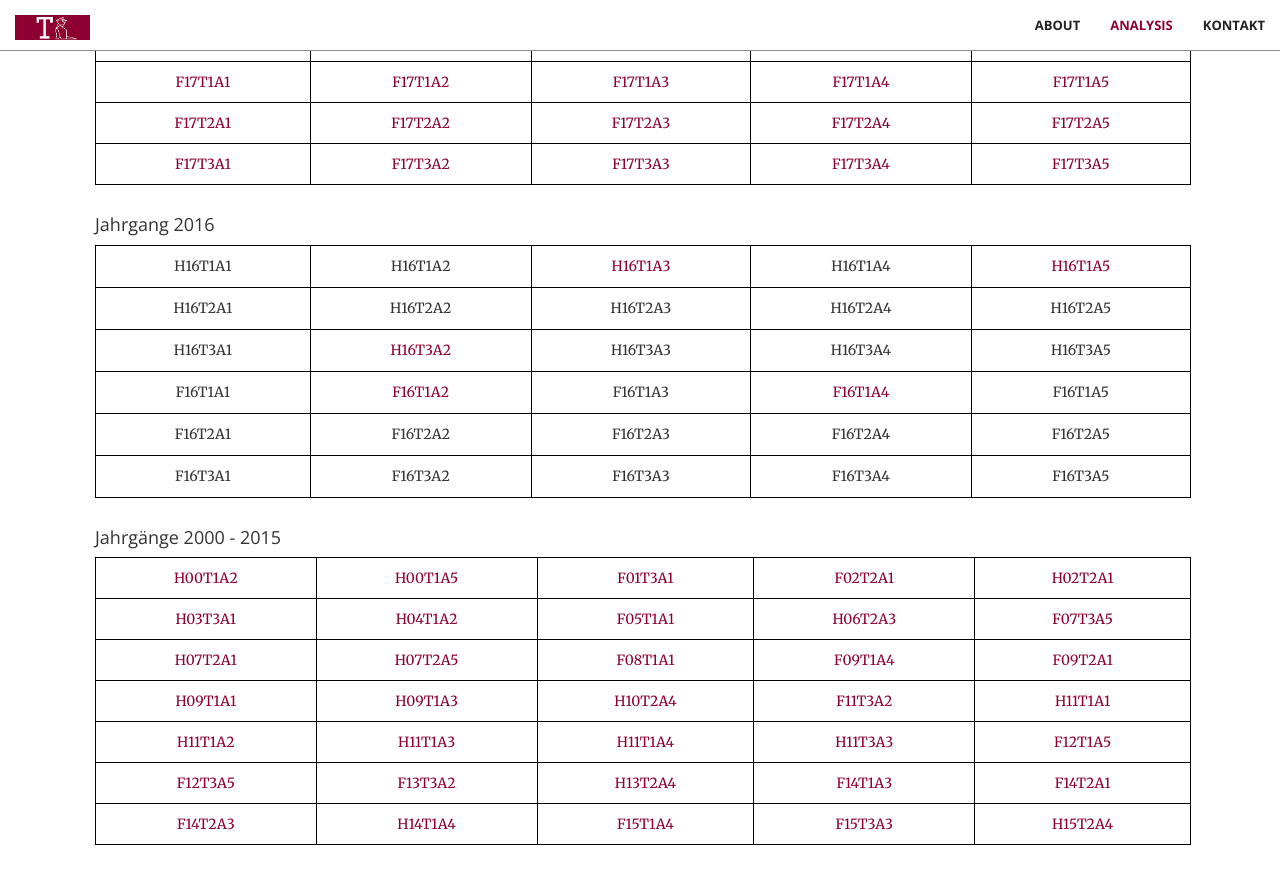
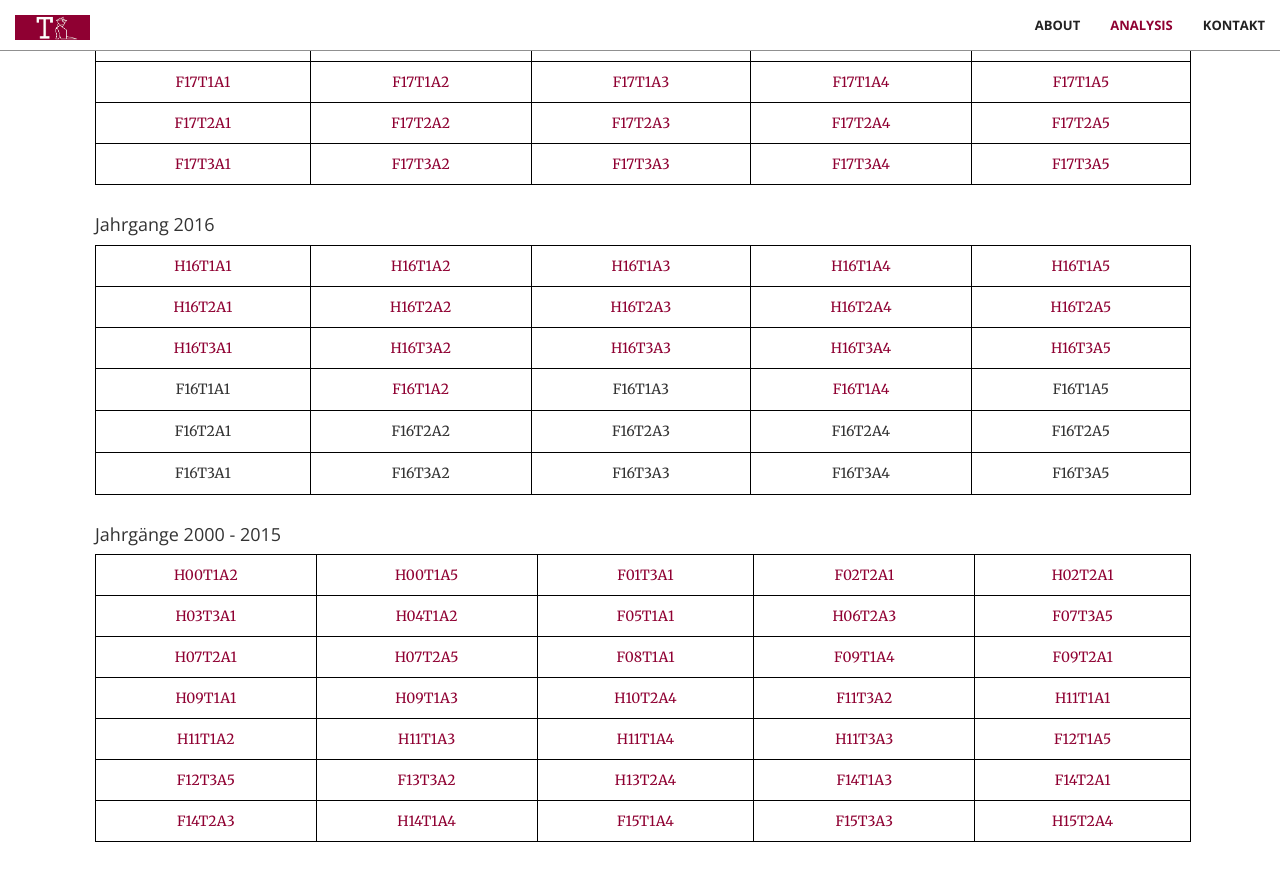
Before and after one commit to trabaldini/trabaldini.github.io, a Jekyll site: the page built from index.html, in a window 1280 px wide and 900 px high, scrolled down 4025 px. Shown: the top 884 px of the window. Built offline with Jekyll 4.4.1, drawn with Linux system fonts in a browser that asks for light colours; some web fonts are replaced.

Commit message:
add missing H16 exams

```diff
--- a/_includes/math.html
+++ b/_includes/math.html
@@ -905,16 +905,16 @@
                         <tbody>
                             <tr>
                                 <td>
-                                    <p>H16T1A1</p>
+                                    <a href="aufg/H16T1A1_FT.pdf" target="_blank">H16T1A1</a>
                                 </td>
                                 <td>
-                                    <p>H16T1A2</p>
+                                    <a href="aufg/H16T1A2_FT.pdf" target="_blank">H16T1A2</a>
                                 </td>
                                 <td>
                                     <a href="aufg/H16T1A3_DGL.pdf" target="_blank">H16T1A3</a>
                                 </td>
                                 <td>
-                                    <p>H16T1A4</p>
+                                    <a href="aufg/H16T1A4_RA.pdf" target="_blank">H16T1A4</a>
                                 </td>
                                 <td>
                                     <a href="aufg/H16T1A5_DGL.pdf" target="_blank">H16T1A5</a>
@@ -922,36 +922,36 @@
                             </tr>
                             <tr>
                                 <td>
-                                    <p>H16T2A1</p>
+                                    <a href="aufg/H16T2A1_FT.pdf" target="_blank">H16T2A1</a>
                                 </td>
                                 <td>
-                                    <p>H16T2A2</p>
+                                    <a href="aufg/H16T2A2_FT.pdf" target="_blank">H16T2A2</a>
                                 </td>
                                 <td>
-                                    <p>H16T2A3</p>
+                                    <a href="aufg/H16T2A3_RA.pdf" target="_blank">H16T2A3</a>
                                 </td>
                                 <td>
-                                    <p>H16T2A4</p>
+                                    <a href="aufg/H16T2A4_DGL.pdf" target="_blank">H16T2A4</a>
                                 </td>
                                 <td>
-                                    <p>H16T2A5</p>
+                                    <a href="aufg/H16T2A5_DGL.pdf" target="_blank">H16T2A5</a>
                                 </td>
                             </tr>
                             <tr>
                                 <td>
-                                    <p>H16T3A1</p>
+                                    <a href="aufg/H16T3A1_FT.pdf" target="_blank">H16T3A1</a>
                                 </td>
                                 <td>
                                     <a href="aufg/H16T3A2_RA.pdf" target="_blank">H16T3A2</a>
                                 </td>
                                 <td>
-                                    <p>H16T3A3</p>
+                                    <a href="aufg/H16T3A3_FT.pdf" target="_blank">H16T3A3</a>
                                 </td>
                                 <td>
-                                    <p>H16T3A4</p>
+                                    <a href="aufg/H16T3A4_DGL.pdf" target="_blank">H16T3A4</a>
                                 </td>
                                 <td>
-                                    <p>H16T3A5</p>
+                                    <a href="aufg/H16T3A5_DGL.pdf" target="_blank">H16T3A5</a>
                                 </td>
                             </tr>
                              <tr>
```
Also changed, not shown: 13 other files.
